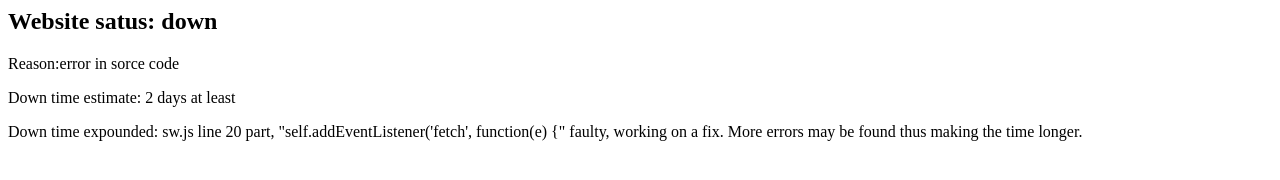
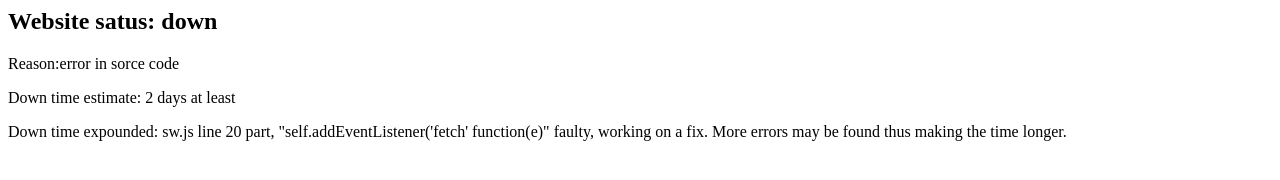
Before and after one commit to ChillYTT/gg, a plain HTML site: page index.html in a window 1280 px wide. Drawn offline with Linux system fonts and the light colour scheme.

Commit message:
Update index.html

```diff
--- a/index.html
+++ b/index.html
@@ -1,4 +1,4 @@
 <h2> Website satus: down</h2>
 <p>Reason:error in sorce code </p>
 <p>Down time estimate: 2 days at least</p>
-<p> Down time expounded: sw.js line 20 part, "self.addEventListener('fetch', function(e) {" faulty, working on a fix. More errors may be found thus making the time longer. </p>
+<p> Down time expounded: sw.js line 20 part, "self.addEventListener('fetch' function(e)" faulty, working on a fix. More errors may be found thus making the time longer. </p>
```
